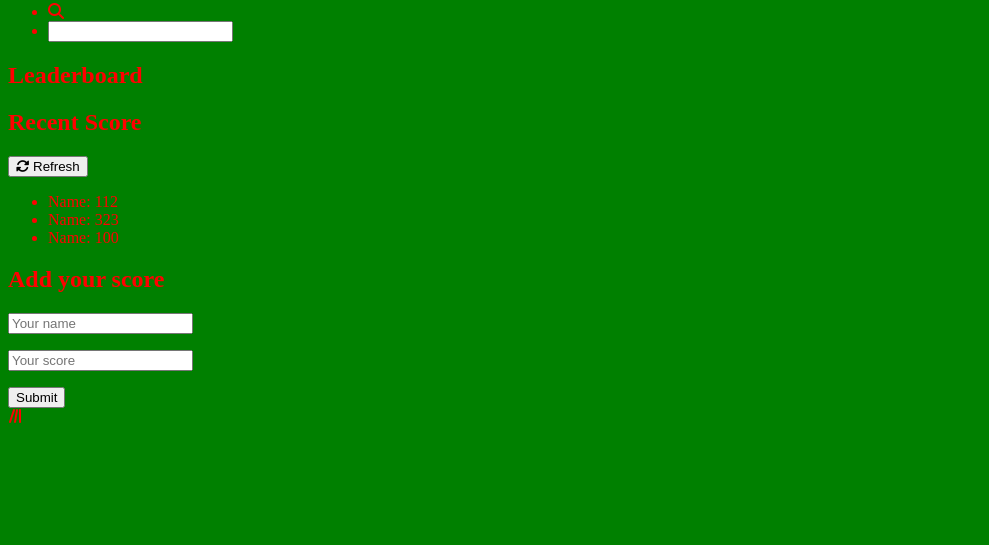
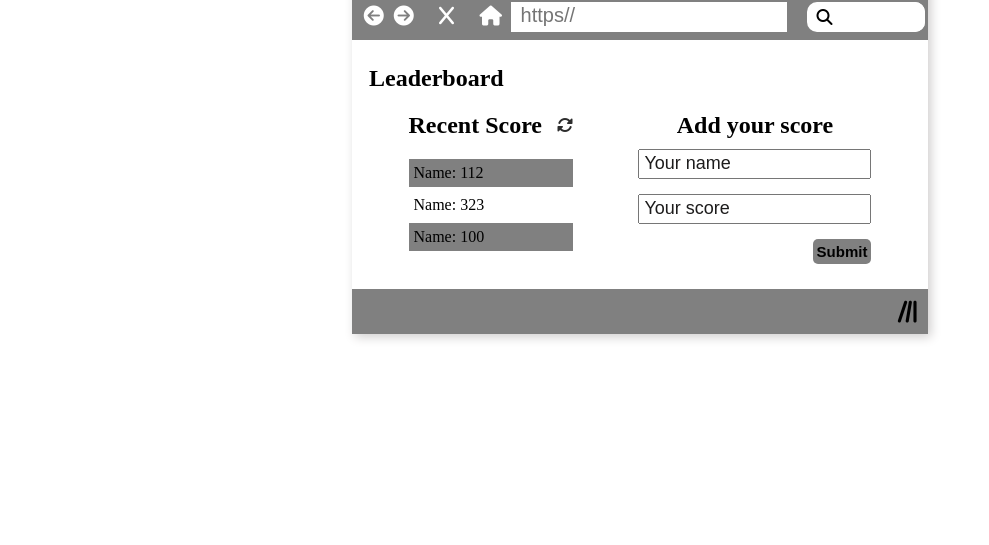
Before and after one commit to GhislainMitahi/Leaderboard_Gh, a website built with webpack: page src/index.html in a window 1280 px wide. Shown: the part 255-800 px from the top of the page, without its empty margins (0-989 px from the left). Built offline with nearby package versions, Linux system fonts and the light colour scheme.

Commit message:
add styling

```diff
--- a/src/style.css
+++ b/src/style.css
@@ -1,4 +1,263 @@
+* {
+  padding: 0;
+  margin: 0;
+  box-sizing: border-box;
+}
+
 body {
-    background: green;
-    color: red;
+  height: 100vh;
+  width: 100%;
+  display: flex;
+  justify-content: center;
+  align-items: center;
 }
+
+.leaderboard {
+  display: flex;
+  flex-direction: column;
+  gap: 25px;
+  height: auto;
+  width: 45%;
+  box-shadow: 3px 3px 10px #d0cece;
+}
+
+.header {
+  width: 100%;
+  display: flex;
+  flex-direction: column;
+  gap: 10px;
+  background-color: gray;
+  padding: 0.5rem 0.2rem 0.5rem 0.2rem;
+  margin-top: 0;
+  height: auto;
+}
+
+.titre {
+  text-align: center;
+  font-size: 1.5rem;
+}
+
+.refresh {
+  background: none;
+  outline-style: none;
+  border: none;
+}
+
+.tooltiptext {
+  display: none;
+}
+
+.refresh:hover .tooltiptext {
+  display: flex;
+  position: absolute;
+  top: 310px;
+  left: 710px;
+  z-index: 10;
+  color: #fff;
+  background: gray;
+  padding: 3px;
+  border-radius: 10px;
+  word-spacing: 2px;
+}
+
+.fa-rotate {
+  font-size: 1rem;
+  color: rgb(45, 45, 45);
+}
+
+.header-section {
+  display: flex;
+  justify-content: center;
+  align-items: center;
+}
+
+.header-content {
+  display: flex;
+  width: 100%;
+}
+
+.linter {
+  display: none;
+}
+
+.set-icon {
+  display: flex;
+  justify-content: space-around;
+  align-items: center;
+  width: 30%;
+  height: 30px;
+  gap: 8px;
+}
+
+.prev-next {
+  display: flex;
+  gap: 10px;
+  list-style: none;
+}
+
+.fa-house,
+.fa-circle-arrow-left,
+.fa-circle-arrow-right,
+.fa-x {
+  color: #fff;
+  font-size: 20px;
+}
+
+.col-input {
+  display: flex;
+  align-items: center;
+  gap: 20px;
+  width: 80%;
+  height: 30px;
+}
+
+.link-tex {
+  width: 70%;
+  height: 30px;
+  padding: 10px;
+  font-size: 18px;
+  outline: none;
+  border: none;
+  outline-width: 0;
+}
+
+.link-tex:focus {
+  outline: none !important;
+}
+
+.link-tex::placeholder {
+  font-size: 20px;
+}
+
+.search {
+  width: 30%;
+  height: 30px;
+  list-style-type: none;
+  display: flex;
+  justify-content: center;
+  align-items: center;
+  background-color: #fff;
+  border-radius: 10px;
+}
+
+.search-icon {
+  width: 30%;
+  display: flex;
+  justify-content: center;
+  align-items: center;
+}
+
+.text {
+  width: 70%;
+}
+
+.search-input {
+  border-radius: 10px;
+  width: 100%;
+  height: 30px;
+  border: none;
+  outline: none;
+}
+
+.title-body {
+  align-self: start;
+  padding: 0 0 20px 17px;
+}
+
+.body-leader {
+  display: flex;
+  flex-direction: column;
+  justify-content: center;
+  align-items: center;
+}
+
+.score-content {
+  display: flex;
+  justify-content: space-around;
+  gap: 10px;
+  width: 90%;
+}
+
+.recent-score {
+  display: flex;
+  flex-direction: column;
+  gap: 20px;
+}
+
+.title-recent {
+  display: flex;
+  gap: 15px;
+}
+
+.list-score {
+  display: flex;
+  flex-direction: column;
+  gap: 4px;
+  list-style: none;
+}
+
+.add-score {
+  display: flex;
+  flex-direction: column;
+  justify-content: start;
+  align-items: center;
+  gap: 10px;
+}
+
+.form {
+  display: flex;
+  flex-direction: column;
+  justify-content: start;
+  align-items: center;
+  gap: 15px;
+}
+
+.name-in,
+.score-in {
+  height: 30px;
+  padding: 4px;
+  font-size: 17px;
+}
+
+.name-in::placeholder,
+.score-in::placeholder {
+  color: rgb(29, 28, 28);
+  font-size: 18px;
+}
+
+.btn {
+  background: gray;
+  padding: 4px;
+  align-self: end;
+  border: none;
+  border-radius: 5px;
+  font-size: 15px;
+  color: #000;
+  font-weight: bold;
+  word-spacing: 2px;
+  outline: none;
+}
+
+.btn:focus {
+  outline: none;
+}
+
+.footer {
+  display: flex;
+  justify-content: flex-end;
+  padding: 10px;
+  background-color: gray;
+}
+
+.fa-lines-leaning {
+  font-size: 25px;
+}
+
+.impair-list {
+  background-color: gray;
+}
+
+.impair-list,
+.pair-list {
+  padding: 5px;
+}
```
